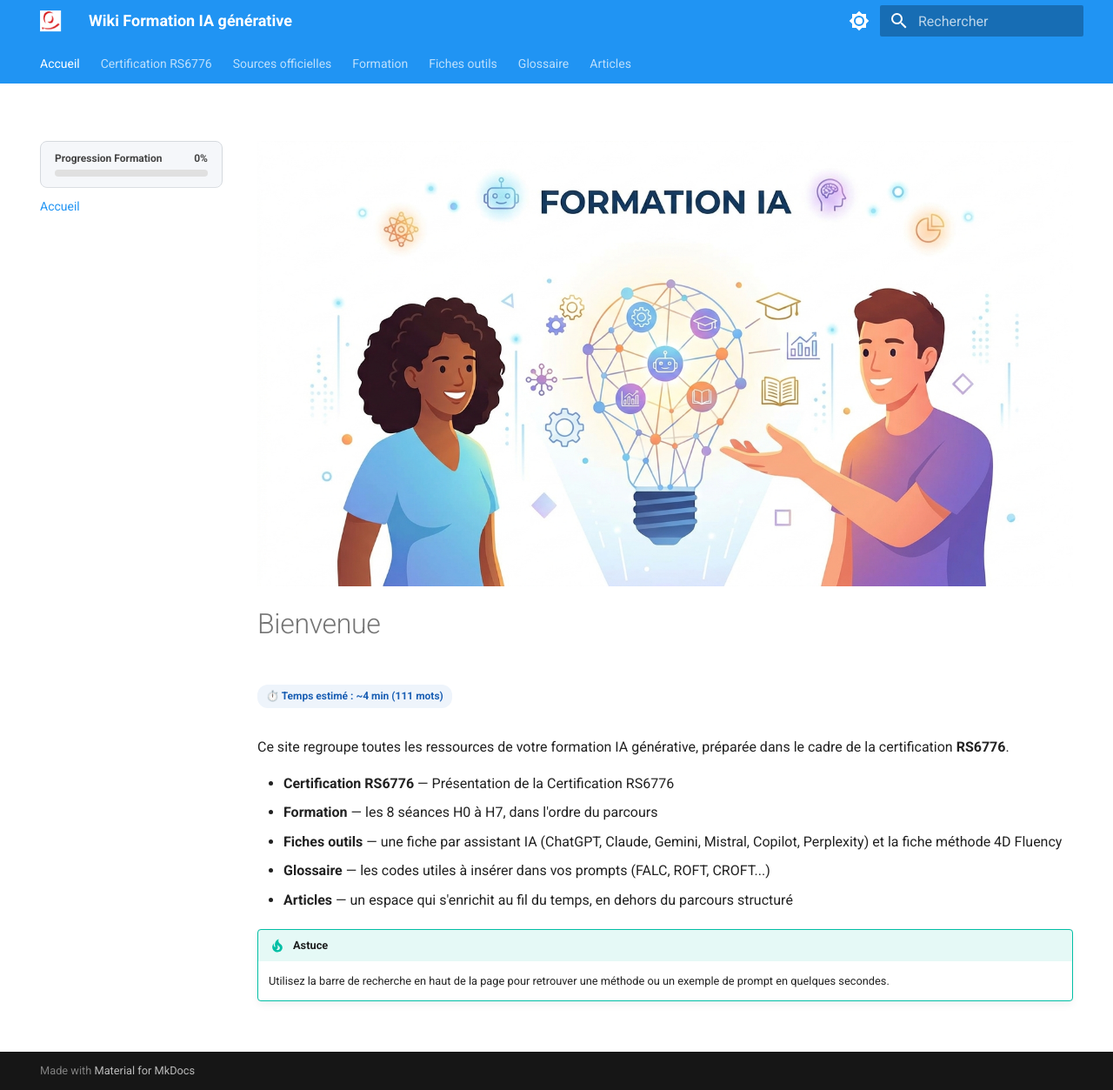
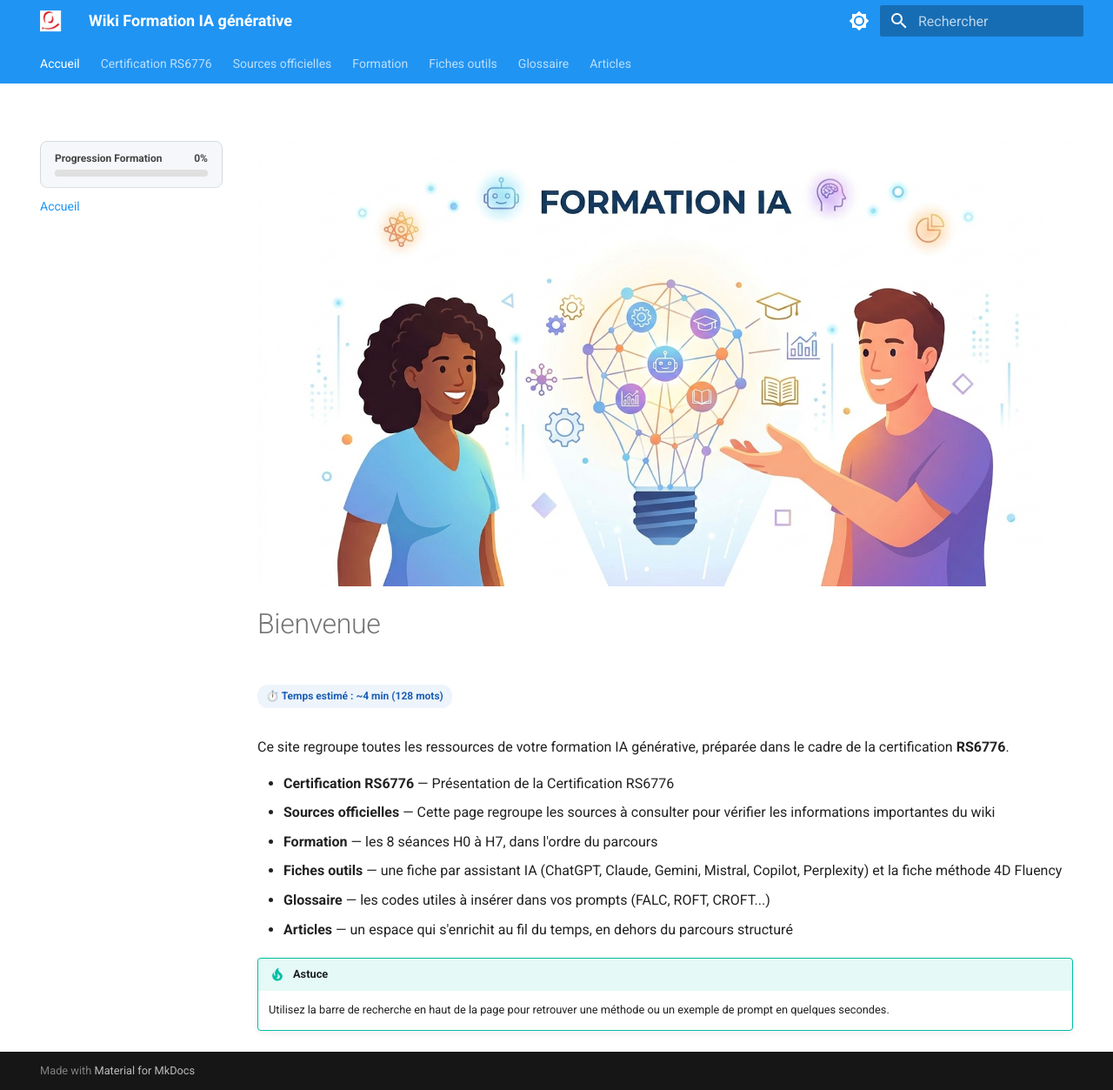
Before and after one commit to pierre-l-hue/wiki-formation-ia, an MkDocs documentation site: the page built from docs/index.md, in a window 1280 px wide and 1253 px high. Shown: the whole window at 87% size. Built offline with MkDocs 1.6.1 and Material for MkDocs 9.7.7, drawn with Linux system fonts in a browser that asks for light colours.

Commit message:
Add official sources section to documentation
Added a section for official sources to verify important information.

```diff
--- a/docs/index.md
+++ b/docs/index.md
@@ -4,6 +4,7 @@
 Ce site regroupe toutes les ressources de votre formation IA générative, préparée dans le cadre de la certification **RS6776**.
 
 - **Certification RS6776** — Présentation de la Certification RS6776
+- **Sources officielles** — Cette page regroupe les sources à consulter pour vérifier les informations importantes du wiki
 - **Formation** — les 8 séances H0 à H7, dans l'ordre du parcours
 - **Fiches outils** — une fiche par assistant IA (ChatGPT, Claude, Gemini, Mistral, Copilot, Perplexity) et la fiche méthode 4D Fluency
 - **Glossaire** — les codes utiles à insérer dans vos prompts (FALC, ROFT, CROFT...)
```
